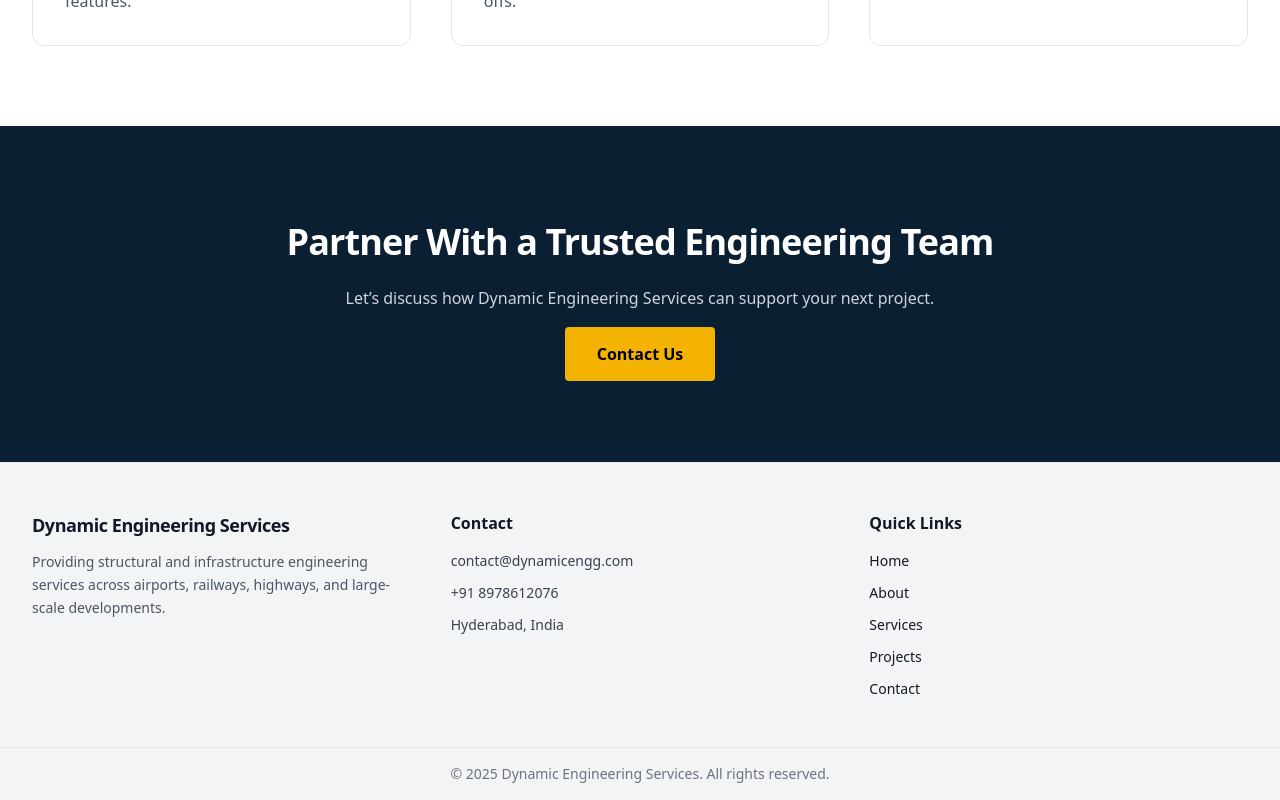
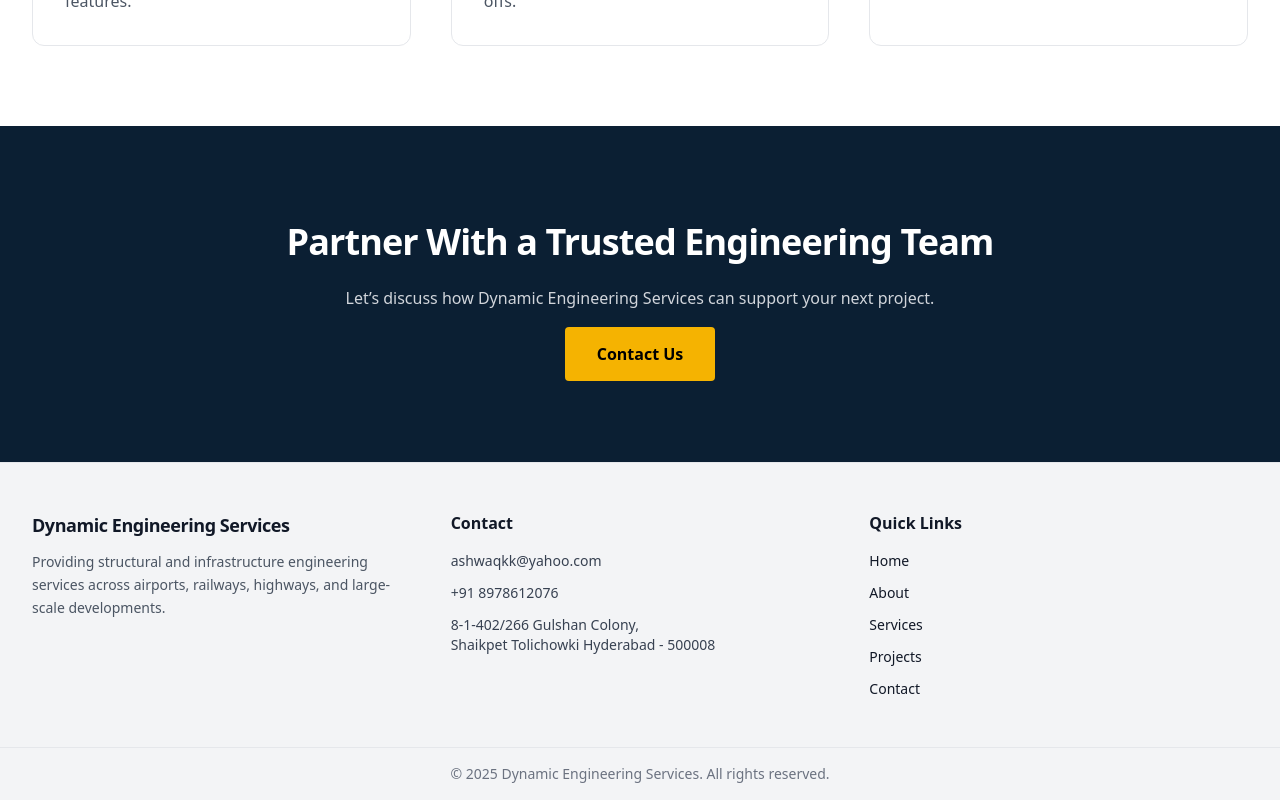
Before and after one commit to EhteshamQ/Dynamic-Engineering-Services, a React (Vite) app: page /#/about in a window 1280 px wide. Shown: the part 1622-2422 px from the top of the page. Built offline with nearby package versions, Linux system fonts and the light colour scheme.

Commit message:
UPDATED: Footer updated

```diff
--- a/src/components/Footer.jsx
+++ b/src/components/Footer.jsx
@@ -19,10 +19,10 @@ export default function Footer() {
           <ul className="space-y-3 text-sm text-gray-700">
             <li>
               <a
-                href="mailto:contact@dynamicengg.com"
+                href="mailto:ashwaqkk@yahoo.com"
                 className="hover:underline"
               >
-                contact@dynamicengg.com
+                ashwaqkk@yahoo.com
               </a>
             </li>
             <li>
@@ -30,7 +30,10 @@ export default function Footer() {
                 +91 8978612076
               </a>
             </li>
-            <li>Hyderabad, India</li>
+            <li>
+              8-1-402/266 Gulshan Colony,<br />
+              Shaikpet Tolichowki Hyderabad - 500008
+            </li>
           </ul>
         </div>
 
```
